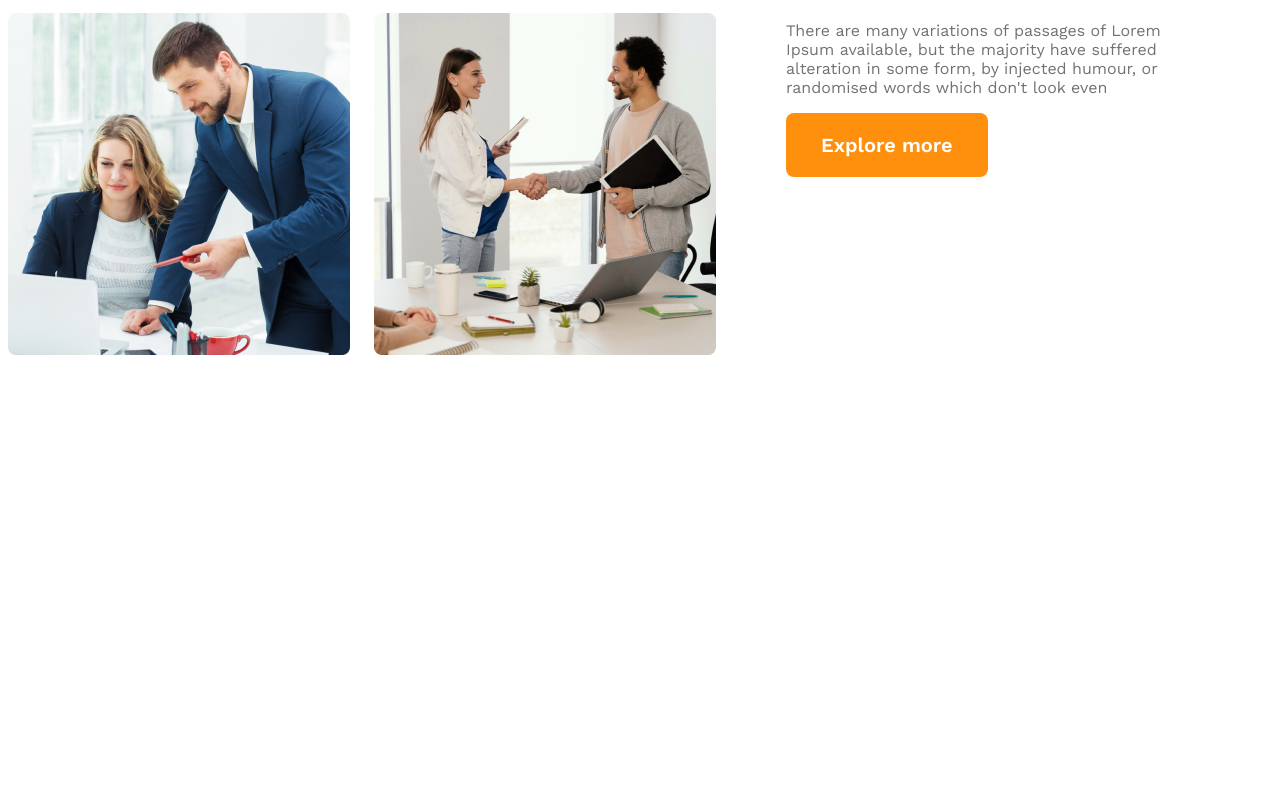
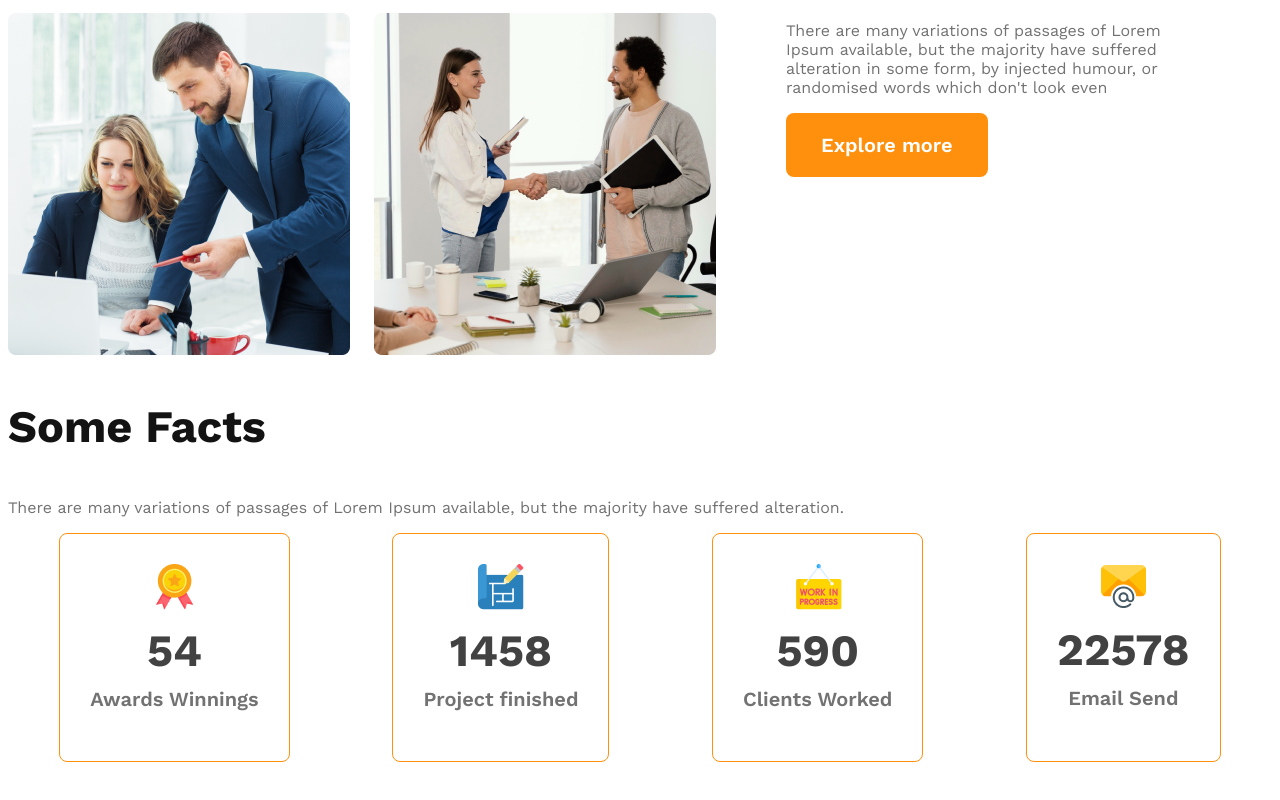
Before and after one commit to romanibra/g3-architects-website, a plain HTML site: page index.html in a window 1280 px wide. Shown: the part 1435-2235 px from the top of the page. Before the commit the page ends 1860 px from the top, so only its background shows below. Drawn offline with nearby package versions, Linux system fonts and the light colour scheme.

Commit message:
card style

```diff
--- a/index.html
+++ b/index.html
@@ -13,7 +13,7 @@
 <body>
   <header>
     <nav>
-      <h3 class="nav-tittle">G3 Architects</h3>
+      <h3 class="section-tittle">G3 Architects</h3>
       <ul>
         <li><a href="">Home</a></li>
         <li><a href="">About</a></li>
@@ -50,7 +50,33 @@
 
       </div>
     </section>
+  <!-- features sections -->
+  <section class="feature">
 
+  </section>
+  <!-- facts section -->
+  <section class="facts">
+    <h3 class="section-tittle">Some Facts</h3>
+    <p class="text-color">There are many variations of passages of Lorem Ipsum available, but the majority have suffered alteration.</p>
+    <div class="card-container">
+      <div class="card"><img src="images/icons/ribon.png" alt="">
+        <h2 class="cards-stats">54</h2>
+        <p class="cards-tittle text-color">Awards Winnings</p></div>
+
+        <div class="card"><img src="images/icons/projects.png" alt="">
+        <h2 class="cards-stats">1458</h2>
+        <p class="cards-tittle  text-color">Project finished</p></div>
+        <div class="card"><img src="images/icons/customers.png" alt="">
+        <h2 class="cards-stats">590</h2>
+        <p class="cards-tittle  text-color">Clients Worked</p></div>
+        <div class="card">
+        <img src="images/icons/email.png" alt="">
+        <h2 class="cards-stats">22578</h2>
+        <p class="cards-tittle  text-color">Email Send</p></div>
+
+    </div>
+
+  </section>
   </main>
   <footer>
 
--- a/styles/architects.css
+++ b/styles/architects.css
@@ -10,6 +10,11 @@
     color: #727272;
 font-size: 16px;
 font-weight: 400;
+}
+.section-tittle{
+   font-size: 45px;
+color: #131313;
+font-weight: 700;
 }
 
 
@@ -36,11 +41,8 @@ nav{
   align-items: center;
 
 }
-.nav-tittle{
-  font-size: 45px;
-color: #131313;
-font-weight: 700;
-}
+
+
 nav > ul{
  display: flex;
 }
@@ -102,9 +104,27 @@ font-weight: 700;
   color: #FF900E;
   font-weight: 700;
  }
-
-
-
+ .card-container{
+  display: flex;
+  justify-content: space-around;
+ }
+.card-container .card{
+  border-radius: 8px;
+  border: 1px solid #FF900E;
+  text-align: center;
+  padding: 30px;
+}
+.card-container .cards-tittle{
+  font-weight: 600;
+  font-size: 1.25rem;
+  margin-top: 5px;
+}
+.card-container .cards-stats{
+  font-size: 2.8rem;
+  color: #424242;
+  margin-top: 10px;
+  margin-bottom: 10px;
+}
 
 
 
```
